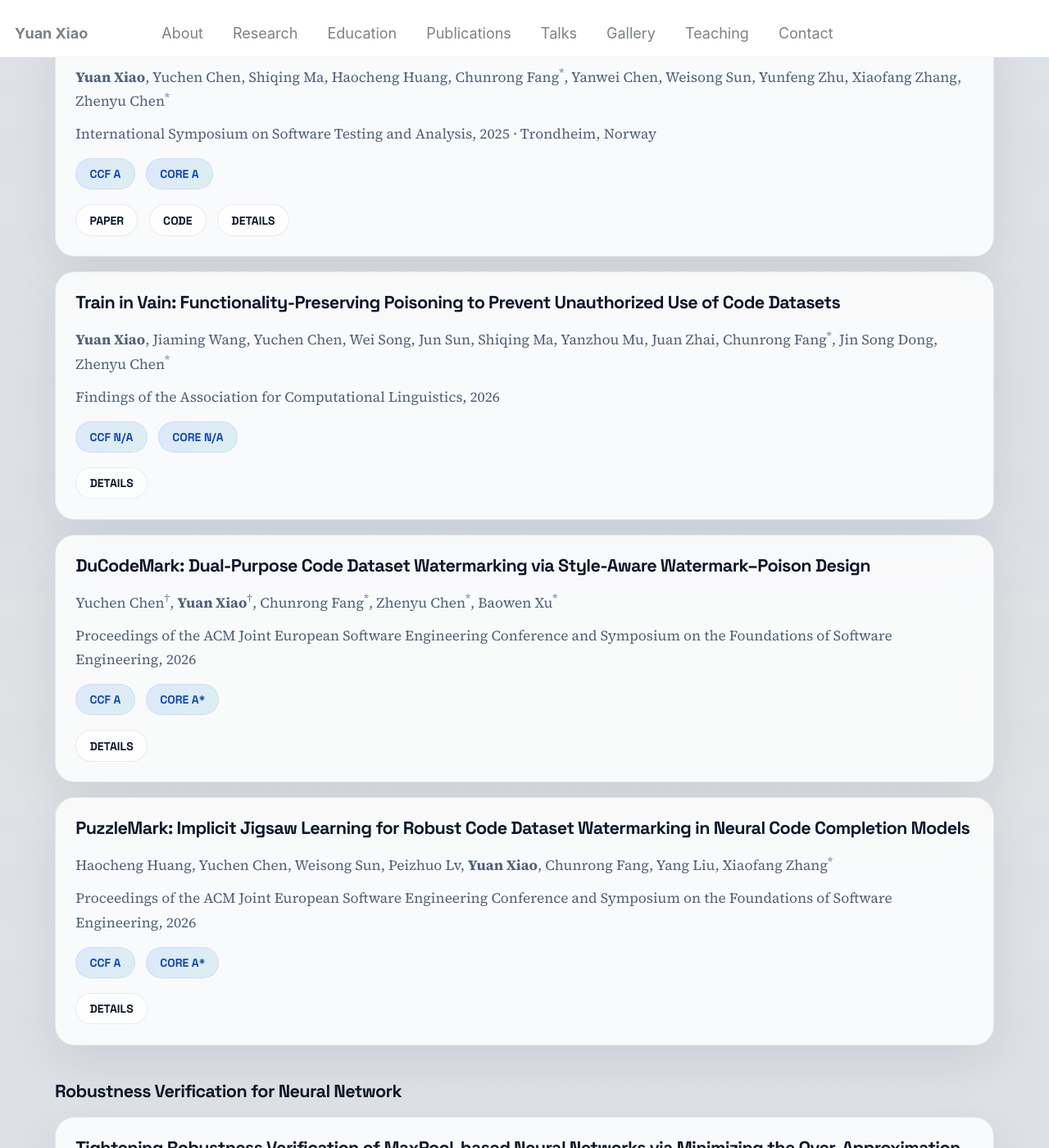
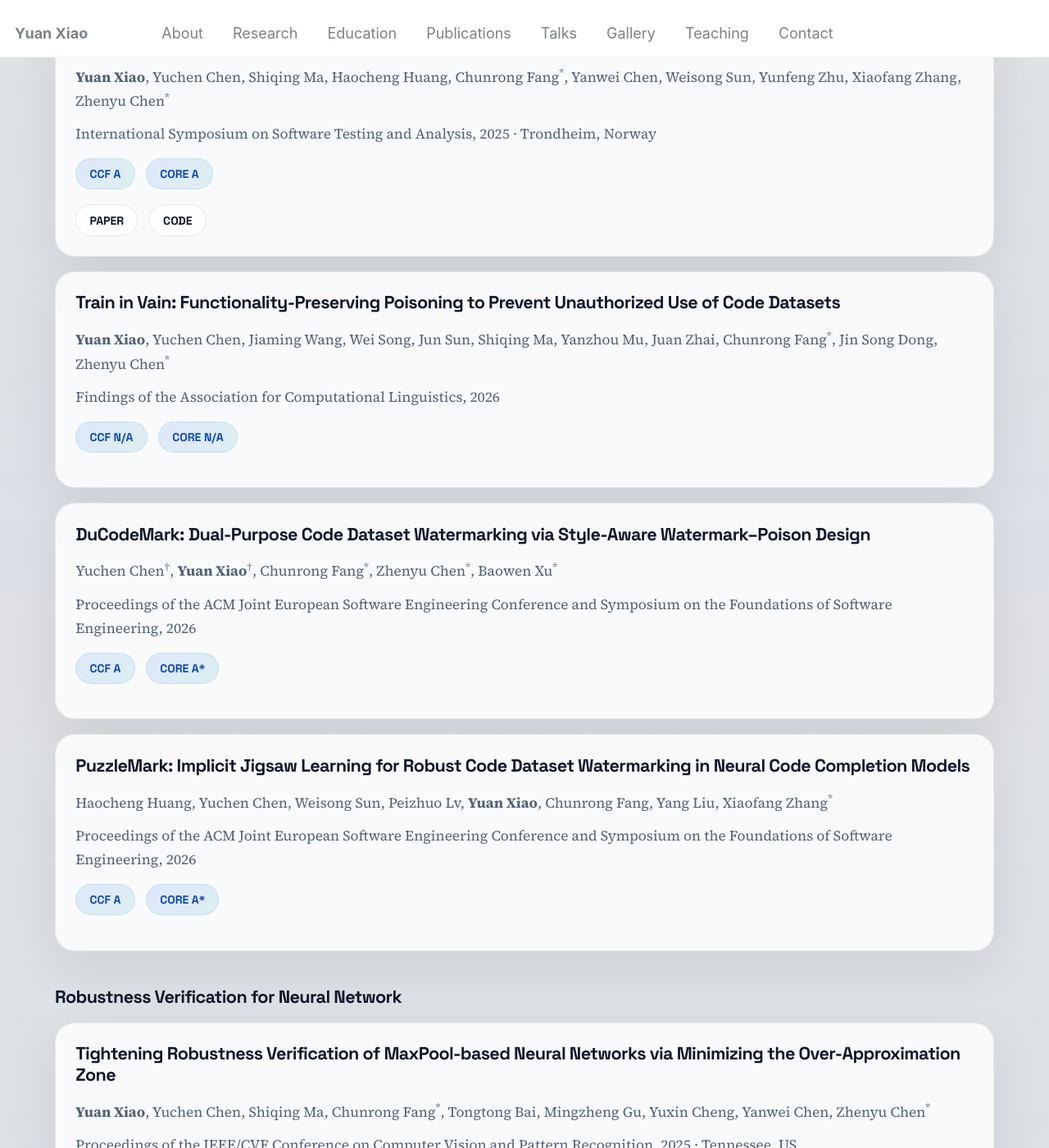
Before and after one commit to xiaoyuanpigo/xiaoyuanpigo.github.io, a Jekyll site: the page built from _pages/about.md, in a window 1280 px wide and 1400 px high, scrolled down 2046 px. Shown: the whole window at 82% size. Built offline with Jekyll 4.4.1, drawn with Linux system fonts in a browser that asks for light colours; some of the changed text lies outside the part shown.

```diff
--- a/_pages/about.md
+++ b/_pages/about.md
@@ -136,7 +136,6 @@ redirect_from:
                 {% if post.slidesurl %}
                   <a class="link-pill" href="{{ post.slidesurl }}">Slides</a>
                 {% endif %}
-                <a class="link-pill" href="{{ base_path }}{{ post.url }}">Details</a>
               </div>
             </article>
           {% endfor %}
```
Also changed, not shown: _publications/acl2026.md (+1 -1 lines).
